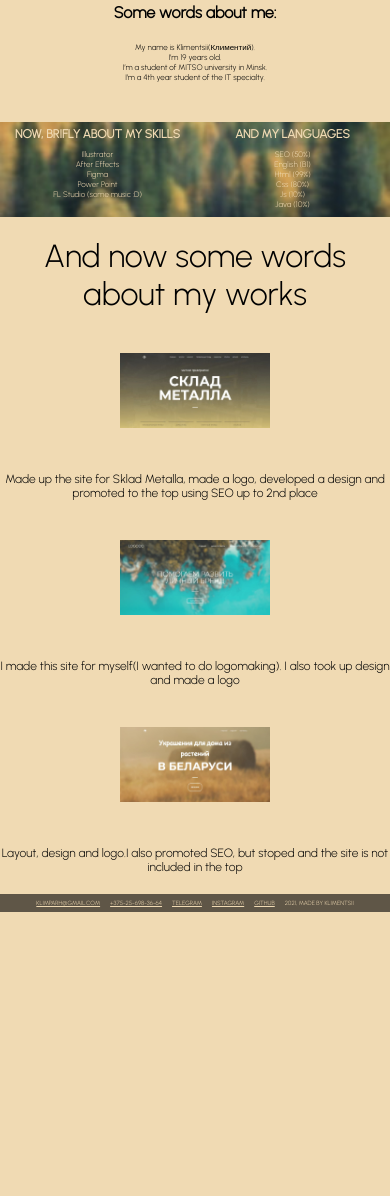
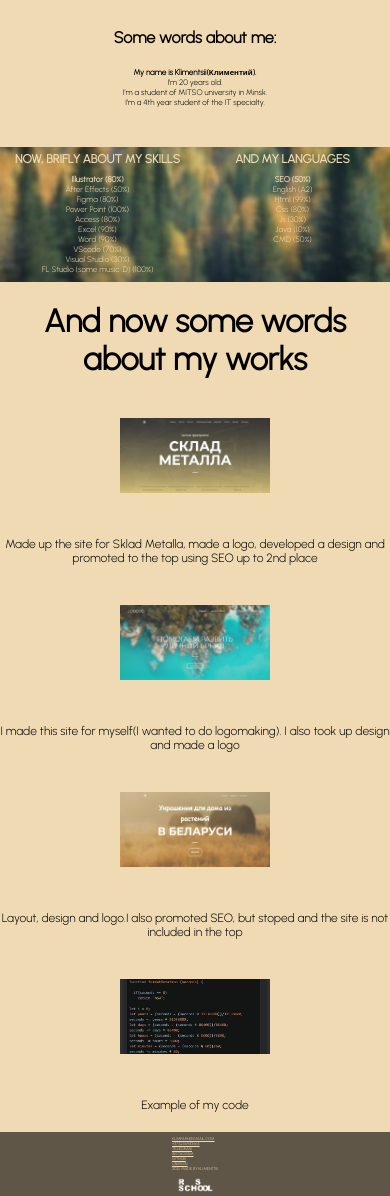
Before and after one commit to klimentsii/rsschool-cv, a plain HTML site: page index.html in a window 390 px wide. Shown: the part 1100-2296 px from the top of the page. Before the commit the page ends 2012 px from the top, so only its background shows below. Drawn offline with Linux system fonts and the light colour scheme.

Commit message:
fix: change some files

```diff
--- a/index.html
+++ b/index.html
@@ -40,13 +40,13 @@
                         <img class="me_photo" src="avatar.jpg" alt="мое фото">
                     </div>
                     <div class="me_item">
-                        <h4 class="me_title">
+                        <h3 class="me_title">
                             Some words about me:
-                        </h4>
+                        </h3>
                         <article>
                             <ul class="me_text">
-                                <li>My name is Klimentsii(Климентий).</li>
-                                <li>I’m 19 years old.</li>
+                                <li><h4>My name is Klimentsii(Климентий).</h4></li>
+                                <li>I’m 20 years old.</li>
                                 <li>I’m a student of MITSO university in Minsk.</li>
                                 <li>I’m a 4th year student of the IT specialty.</li>
                             </ul>
@@ -65,11 +65,16 @@
                         </h3>
                         <article>
                             <ul class="skills_text">
-                                <li class="skills_li">Illustrator</li>
-                                <li class="skills_li">After Effects</li>
-                                <li class="skills_li">Figma</li>
-                                <li class="skills_li">Power Point</li>
-                                <li class="skills_li">FL Studio (some music :D)</li>
+                                <li class="skills_li"><h4>Illustrator (80%)</h4></li>
+                                <li class="skills_li">After Effects (50%)</li>
+                                <li class="skills_li">Figma (80%)</li>
+                                <li class="skills_li">Power Point (100%)</li>
+                                <li class="skills_li">Access (80%)</li>
+                                <li class="skills_li">Excel (90%)</li>
+                                <li class="skills_li">Word (90%)</li>
+                                <li class="skills_li">VScode (70%)</li>
+                                <li class="skills_li">Visual Studio (30%)</li>
+                                <li class="skills_li">FL Studio (some music :D) (100%)</li>
                             </ul>
                         </article>
                     </div>
@@ -79,12 +84,15 @@
                         </h3>
                         <article>
                             <ul class="skills_text">
-                                <li class="skills_li">SEO (50%)</li>
-                                <li class="skills_li">English (B1)</li>
+                                <li class="skills_li"><h4>SEO (50%)</h4></li>
+                                <li class="skills_li">English (A2)</li>
                                 <li class="skills_li">Html (99%)</li>
                                 <li class="skills_li">Css (80%)</li>
-                                <li class="skills_li">Js (10%)</li>
+                                <li class="skills_li">Js (30%)</li>
                                 <li class="skills_li">Java (10%)</li>
+                                <li class="skills_li">CMD (50%)</li>
+                                <li class="skills_li"></li>
+                                <li class="skills_li"></li>
                             </ul>
                         </article>
                     </div>
@@ -95,11 +103,11 @@
         <div class="works_start" id="works">
             <div class="container">
                 <div class="works">
-                    <div class="works_title">
+                    <h4 class="works_title">
                         And now some words about my works
-                    </div>
+                    </h4>
                     <div class="works_item">
-                        <a href="https://psklad.by">
+                        <a target="_blank" href="https://psklad.by">
                             <img class="works_photo" src="psklad.jpg" alt="склад металла">
                         </a>
                         <div class="works_text">
@@ -109,7 +117,7 @@
                         </div>
                     </div>
                     <div class="works_item">
-                        <a href="http://logodo.by">
+                        <a target="_blank" href="http://logodo.by">
                             <img class="works_photo" src="logodo.jpg" alt="логоду">
                         </a>
                         <div class="works_text">
@@ -119,13 +127,21 @@
                         </div>
                     </div>
                     <div class="works_item">
-                        <a href="http://traditions.by">
+                        <a target="_blank" href="http://traditions.by">
                             <img class="works_photo" src="traditions.jpg" alt="традишнс">
                         </a>
                         <div class="works_text">
                             Layout, design and logo.I also promoted SEO,
                             but stoped and the site is not included in
                             the top
+                        </div>
+                    </div>
+                    <div class="works_item">
+                        <a target="_blank" href="https://github.com/klimentsii">
+                            <img class="works_photo" src="code.jpg" alt="Пример кода">
+                        </a>
+                        <div class="works_text">
+                            Example of my code
                         </div>
                     </div>
                 </div>
@@ -136,13 +152,21 @@
     <header class="footer" id="contacts">
         <div class="container">
             <nav class="nav">
-                <a class="nav_link" href="mailto:klimparh@gmail.com">klimparh@gmail.com</a>
-                <a class="nav_link" href="tel:+375256983664">+375-25-698-36-64</a>
-                <a class="nav_link" href="https://t.me/klimentsii">Telegram</a>
-                <a class="nav_link" href="https://www.instagram.com/klimentsii/">Instagram</a>
-                <a class="nav_link" href="https://github.com/klimentsii">GitHub</a>
-                <a class="nav_link">2021, made by klimentsii</a>
+                <ul>
+                    <li><a class="foot_link" href="mailto:klimparh@gmail.com">klimparh@gmail.com</a></li>
+                    <li><a class="foot_link" href="tel:+375256983664">+375256983664</a></li>
+                    <li><a class="foot_link" href="https://t.me/klimentsii">Telegram</a></li>
+                    <li><a class="foot_link" href="https://www.instagram.com/klimentsii/">Instagram</a></li>
+                    <li><a class="foot_link" href="https://github.com/klimentsii">GitHub</a></li>
+                    <li><a class="foot_link" href="https://www.linkedin.com/in/klimentsii-parhomchuk-697585205/">LinkedIn</a></li>
+                    <li><a class="foot_link">2021, made by klimentsii</a></li>
+                </ul>
             </nav>
+        </div>
+        <div class="container">
+            <div class="rs">
+                <a class="foot_link"><img class="foot_photo" src="rs_school.png" alt="Логотип школы"></a>
+            </div>
         </div>
     </header>
 </body>
--- a/style.css
+++ b/style.css
@@ -3,6 +3,9 @@ body{
     font-size: 16px;
     font-family: 'Urbanist', sans-serif;
     background-color:#f0dab3;
+}
+html {
+    scroll-behavior: smooth;
 }
 
 h1, h2, h3,h4,h5,h6{
@@ -150,6 +153,25 @@ ul{
     font-size:16px;
     right: 0;
     left:0;
+    display: flex;
+    flex-direction: column;
+    justify-content: center;
+}
+.foot_photo {
+    width: 10%;
+}
+.foot_link {
+    text-transform: uppercase;
+    color:#f0dab3;
+    transition: color .4s linear;
+    margin: 16px 32px;
+}
+.foot_link:hover{
+    color: #B5A58E;
+    text-decoration:bold;
+}
+.rs {
+    text-align: center;
 }
 
 @media(max-width:1200px){
@@ -164,7 +186,10 @@ ul{
         font-size:24px;
     }
     .footer{
-        font-size:12px;
+        font-size:10px;
+    }
+    .foot_link{
+        margin:15px;
     }
 
     .nav_link{
@@ -192,11 +217,14 @@ ul{
         font-size:18px;
     }
     .footer{
-        font-size:9px;
+        font-size:6px;
     }
 
     .nav_link{
         margin:10px;
+    }
+    .foor_link{
+        margin:8px;
     }
 
     .skills_title{
@@ -216,10 +244,6 @@ ul{
     }
     .me_text{
         font-size: 8px;
-    }
-    .me_photo{
-        width:50%;
-        height: 50%;
     }
 
     .works_item{
@@ -249,10 +273,13 @@ ul{
         font-size:8px;
     }
     .footer{
-        font-size:6px;
+        font-size:4px;
     }
 
     .nav_link{
+        margin:5px;
+    }
+    .foot_link{
         margin:5px;
     }
 
@@ -283,6 +310,9 @@ ul{
     .nav_link{
         margin:3px;
     }
+    .foot_link{
+        margin:2px;
+    }
 
     .skills_title{
         font-size: 6px;
```
Also changed, not shown: code.jpg (added), rs_school.png (added).
